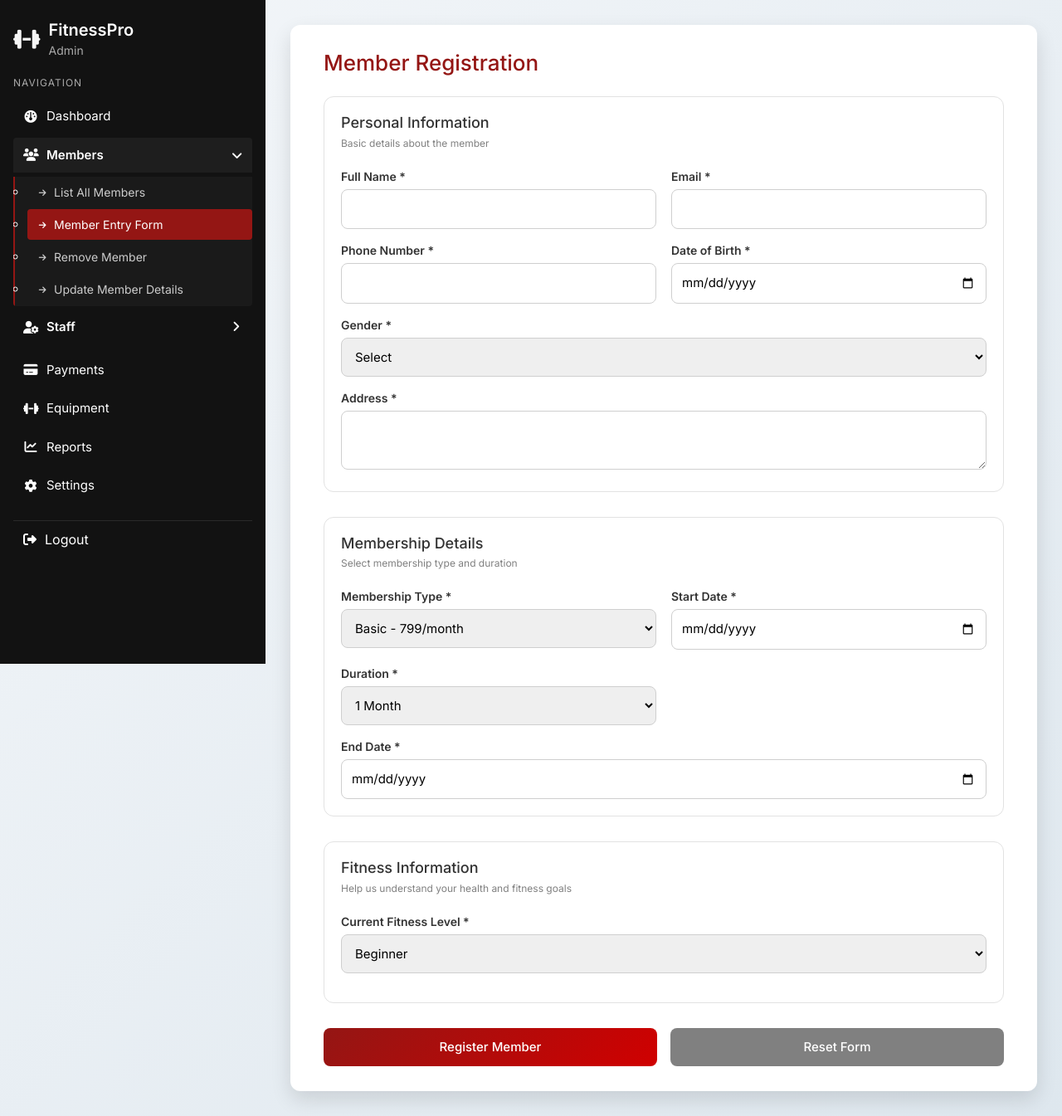
After one commit to Amatullah10/gym-management-system, a PHP site: page /admin1/member-entry.php in a window 1280 px wide. The commit adds this page. Shown: the whole page at 83% size. Run offline with PHP 8.4, Linux system fonts and the light colour scheme.

Commit message:
Made common.css File

```diff
--- /dev/null
+++ b/admin1/member-entry.php
@@ -0,0 +1,133 @@
+<?php
+session_start();
+
+/* TEMP: simulate logged-in user */
+$_SESSION['role'] = 'admin';
+$page = 'member-entry'; // For active sidebar highlight
+?>
+
+<?php include '../layout/header.php'; ?>
+<?php include '../layout/sidebar.php'; ?>
+
+<div class="main-wrapper">
+
+  <div class="main-content">
+    <div class="form-container mx-auto" style="max-width:900px;">
+
+      <h2>Member Registration</h2>
+
+      <form method="POST">
+
+        <!-- ========== PERSONAL INFORMATION ========== -->
+        <div class="section">
+          <h3>Personal Information</h3>
+          <p class="section-subtitle">Basic details about the member</p>
+
+          <div class="form-row">
+            <div>
+              <label>Full Name *</label>
+              <input type="text" name="full_name" required>
+            </div>
+
+            <div>
+              <label>Email *</label>
+              <input type="email" name="email" required>
+            </div>
+          </div>
+
+          <div class="form-row">
+            <div>
+              <label>Phone Number *</label>
+              <input type="text" name="phone" required>
+            </div>
+
+            <div>
+              <label>Date of Birth *</label>
+              <input type="date" name="dob" required>
+            </div>
+          </div>
+
+          <div class="form-row">
+            <div>
+              <label>Gender *</label>
+              <select name="gender" required>
+                <option value="">Select</option>
+                <option>Male</option>
+                <option>Female</option>
+                <option>Other</option>
+              </select>
+            </div>
+          </div>
+
+          <label>Address *</label>
+          <textarea name="address" required></textarea>
+        </div>
+
+        <!-- ========== MEMBERSHIP DETAILS ========== -->
+        <div class="section">
+          <h3>Membership Details</h3>
+          <p class="section-subtitle">Select membership type and duration</p>
+
+          <div class="form-row">
+            <div>
+              <label>Membership Type *</label>
+              <select name="membership_type" required>
+                <option>Basic - 799/month</option>
+                <option>Standard - 999/month</option>
+                <option>Premium - 1299/month</option>
+              </select>
+            </div>
+
+            <div>
+              <label>Start Date *</label>
+              <input type="date" name="start_date" required>
+            </div>
+
+            <div>
+              <label>Duration *</label>
+              <select name="duration" required>
+                <option>1 Month</option>
+                <option>3 Months</option>
+                <option>6 Months</option>
+                <option>12 Months</option>
+              </select>
+            </div>
+          </div>
+
+          <label>End Date *</label>
+          <input type="date" name="end_date" required>
+        </div>
+
+        <!-- ========== FITNESS INFO ========== -->
+        <div class="section">
+          <h3>Fitness Information</h3>
+          <p class="section-subtitle">Help us understand your health and fitness goals</p>
+
+          <div class="form-row">
+            <div>
+              <label>Current Fitness Level *</label>
+              <select name="fitness_level" required>
+                <option>Beginner</option>
+                <option>Medium</option>
+                <option>Advanced</option>
+              </select>
+            </div>
+          </div>
+        </div>
+
+        <!-- ========== BUTTONS ========== -->
+        <div class="d-flex gap-3">
+          <button type="submit" class="btn app-btn-primary w-100">Register Member</button>
+          <button type="reset" class="btn app-btn-secondary w-100">Reset Form</button>
+        </div>
+
+      </form>
+    </div>
+  </div>
+
+</div>
+
+<!-- Bootstrap JS -->
+<script src="https://cdn.jsdelivr.net/npm/bootstrap@5.3.2/dist/js/bootstrap.bundle.min.js"></script>
+</body>
+</html>
--- /dev/null
+++ b/css/common.css
@@ -0,0 +1,315 @@
+/* ======================================================
+   RESET & BASE
+====================================================== */
+* {
+  box-sizing: border-box;
+}
+
+body {
+  margin: 0;
+  font-family: 'Inter', sans-serif;
+  background: linear-gradient(135deg, #f3f6f9, #dee7ee);
+  color: #333;
+}
+
+/* ======================================================
+   ROOT VARIABLES (THEME)
+====================================================== */
+:root {
+  --card-bg: #ffffff;
+  --border-color: #e2e2e2;
+  --shadow: 0 10px 25px rgba(0,0,0,0.12);
+
+  --radius-sm: 6px;
+  --radius-md: 8px;
+  --radius-lg: 12px;
+
+  --active-color: #941614;
+}
+
+/* ======================================================
+   LAYOUT - MAIN CONTENT WRAPPER
+====================================================== */
+.main-wrapper {
+  margin-left: 25%; /* Match sidebar width */
+  min-height: 100vh;
+}
+
+.main-content {
+  padding: 30px;
+}
+
+/* ======================================================
+   TYPOGRAPHY
+====================================================== */
+h2 {
+  color: var(--active-color);
+  font-size: 26px;
+  margin-bottom: 25px;
+}
+
+.app-title {
+  text-align: center;
+  color: var(--active-color);
+  font-size: 26px;
+  margin-bottom: 25px;
+}
+
+.text-center { text-align: center; }
+.text-right { text-align: right; }
+
+/* ======================================================
+   DASHBOARD CARDS
+====================================================== */
+.app-card {
+  background: var(--card-bg);
+  padding: 20px;
+  border-radius: var(--radius-lg);
+  box-shadow: var(--shadow);
+  height: 100%;
+}
+
+.app-card-header {
+  font-weight: 600;
+  margin-bottom: 8px;
+}
+
+.app-card-value {
+  font-size: 28px;
+  font-weight: bold;
+}
+
+/* ======================================================
+   FORMS
+====================================================== */
+.form-container {
+  background: #fff;
+  padding: 30px 40px;
+  border-radius: var(--radius-lg);
+  box-shadow: var(--shadow);
+}
+
+.section {
+  border: 1.5px solid var(--border-color);
+  padding: 20px;
+  border-radius: var(--radius-lg);
+  margin-bottom: 30px;
+}
+
+.section h3 {
+  margin-top: 0;
+  margin-bottom: 5px;
+  color: #333;
+  font-size: 18px;
+}
+
+.section-subtitle {
+  font-size: 12px;
+  color: gray;
+  margin-bottom: 20px;
+  margin-top: 0;
+}
+
+/* Form grid for responsive columns */
+.form-row {
+  display: grid;
+  grid-template-columns: repeat(auto-fit, minmax(280px, 1fr));
+  gap: 18px;
+  margin-bottom: 15px;
+}
+
+/* Form labels and inputs */
+label {
+  display: block;
+  font-size: 14px;
+  font-weight: 600;
+  margin-bottom: 5px;
+  color: #333;
+}
+
+/* Style for form controls - higher specificity to override Bootstrap if needed */
+input[type="text"],
+input[type="email"],
+input[type="date"],
+input[type="number"],
+input[type="password"],
+select,
+textarea {
+  width: 100%;
+  padding: 12px;
+  border-radius: var(--radius-md);
+  border: 1px solid #cfcfcf;
+  font-size: 15px;
+  font-family: 'Inter', sans-serif;
+  transition: border 0.2s;
+}
+
+input[type="text"]:focus,
+input[type="email"]:focus,
+input[type="date"]:focus,
+input[type="number"]:focus,
+input[type="password"]:focus,
+select:focus,
+textarea:focus {
+  border: 2px solid var(--active-color);
+  outline: none;
+  box-shadow: none; /* Override Bootstrap focus shadow */
+}
+
+textarea {
+  resize: vertical;
+  min-height: 65px;
+}
+
+/* ======================================================
+   BUTTONS (OVERRIDE BOOTSTRAP)
+====================================================== */
+/* Primary Button - Red gradient */
+.btn.app-btn-primary {
+  background: linear-gradient(135deg, var(--active-color), #d00000);
+  border: none;
+  color: #fff;
+  padding: 12px 24px;
+  border-radius: var(--radius-md);
+  font-size: 15px;
+  cursor: pointer;
+  transition: transform 0.2s;
+  font-weight: 500;
+}
+
+.btn.app-btn-primary:hover,
+.btn.app-btn-primary:focus {
+  background: linear-gradient(135deg, #b01917, #a00000);
+  transform: scale(1.03);
+  color: #fff;
+  box-shadow: none;
+}
+
+/* Secondary Button - Gray */
+.btn.app-btn-secondary {
+  background: #808080;
+  border: none;
+  color: #fff;
+  padding: 12px 24px;
+  border-radius: var(--radius-md);
+  font-size: 15px;
+  cursor: pointer;
+  transition: transform 0.2s;
+  font-weight: 500;
+}
+
+.btn.app-btn-secondary:hover,
+.btn.app-btn-secondary:focus {
+  background: #6a6a6a;
+  transform: scale(1.03);
+  color: #fff;
+  box-shadow: none;
+}
+
+/* ======================================================
+   TABLES (BOOTSTRAP COMPATIBLE)
+====================================================== */
+.app-table {
+  background: #fff;
+  border-radius: var(--radius-lg);
+  overflow: hidden;
+  box-shadow: var(--shadow);
+}
+
+.app-table thead th {
+  background: #f5f5f5;
+  font-weight: 600;
+  border: none;
+}
+
+.app-table tbody tr:hover {
+  background: #fafafa;
+}
+
+.app-table td,
+.app-table th {
+  padding: 12px 15px;
+}
+
+/* ======================================================
+   BADGES & STATUS
+====================================================== */
+.app-badge {
+  padding: 5px 10px;
+  border-radius: var(--radius-sm);
+  font-size: 12px;
+  font-weight: 600;
+  display: inline-block;
+}
+
+.app-badge-success { background: #d4edda; color: #155724; }
+.app-badge-danger  { background: #f8d7da; color: #721c24; }
+.app-badge-warning { background: #fff3cd; color: #856404; }
+
+/* ======================================================
+   ALERTS
+====================================================== */
+.app-alert {
+  padding: 15px;
+  border-radius: var(--radius-md);
+  margin-bottom: 20px;
+  border: 1px solid transparent;
+}
+
+.app-alert-success {
+  background: #d4edda;
+  color: #155724;
+  border-color: #c3e6cb;
+}
+
+.app-alert-error {
+  background: #f8d7da;
+  color: #721c24;
+  border-color: #f5c6cb;
+}
+
+.app-alert-warning {
+  background: #fff3cd;
+  color: #856404;
+  border-color: #ffeeba;
+}
+
+/* ======================================================
+   UTILITIES (BOOTSTRAP COMPATIBLE)
+====================================================== */
+.mt-10 { margin-top: 10px !important; }
+.mt-20 { margin-top: 20px !important; }
+.mb-10 { margin-bottom: 10px !important; }
+.mb-20 { margin-bottom: 20px !important; }
+
+.hidden { display: none !important; }
+.flex { display: flex !important; }
+.align-center { align-items: center !important; }
+.justify-between { justify-content: space-between !important; }
+
+/* ======================================================
+   RESPONSIVE
+====================================================== */
+@media (max-width: 992px) {
+  .main-wrapper {
+    margin-left: 25%;
+  }
+}
+
+@media (max-width: 768px) {
+  .main-wrapper {
+    margin-left: 0;
+  }
+
+  .main-content {
+    padding: 20px;
+  }
+
+  .form-container {
+    padding: 20px;
+  }
+
+  .form-row {
+    grid-template-columns: 1fr;
+  }
+}
--- a/css/sidebar.css
+++ b/css/sidebar.css
@@ -1,13 +1,6 @@
 /* ===============================
    GLOBAL SIDEBAR STYLE
    =============================== */
-/*
-.sidebar * {
-  font-family: 'Inter', sans-serif;
-  margin: 0;
-  padding: 0;
-} */
-
 .sidebar *:not(i):not(.fa):not([class^="fa-"]){
   font-family: 'Inter', sans-serif;
 }
@@ -25,7 +18,7 @@
    =============================== */
 
 .sidebar {
-  width: 20%;
+  width: 25%;
   background-color: var(--sidebar-bg);
   color: var(--text-light);
   padding: 24px 16px;
@@ -36,6 +29,17 @@
   overflow-y: auto;
 }
 
+/* Hide scrollbar for Chrome, Safari and Opera */
+.sidebar::-webkit-scrollbar {
+  display: none;
+}
+
+/* Hide scrollbar for IE, Edge and Firefox */
+.sidebar {
+  -ms-overflow-style: none;  /* IE and Edge */
+  scrollbar-width: none;  /* Firefox */
+}
+
 /* ===============================
    BRAND AREA
    =============================== */
@@ -44,6 +48,7 @@
   display: flex;
   align-items: center;
   gap: 10px;
+  margin-bottom: 10px;
 }
 
 .brand .logo {
@@ -55,12 +60,14 @@
   font-size: 20px;
   font-weight: 600;
   color: #fff;
+  margin: 0;
 }
 
 .brand-text p {
   font-size: 14px;
   color: #aaa;
   margin-top: 2px;
+  margin-bottom: 0;
 }
 
 /* ===============================
@@ -85,14 +92,15 @@
   padding: 0;
 }
 
-.nav-list li {
+.nav-list > li {
   position: relative;
   border-radius: 4px;
   overflow: hidden;
+  margin-bottom: 4px;
 }
 
 /* Main links */
-.nav-list li a,
+.nav-list li > a,
 .submenu-label {
   display: flex;
   align-items: center;
@@ -101,22 +109,50 @@
   font-size: 15px;
   text-decoration: none;
   transition: background 0.3s;
+  cursor: pointer;
 }
 
-.nav-list li a i,
+.nav-list li > a i,
 .submenu-label i {
   margin-right: 10px;
   width: 18px;
+  text-align: center;
 }
 
 /* Hover + Active */
-.nav-list li:hover > a,
+.nav-list > li:hover > a,
 .submenu-label:hover {
   background-color: var(--hover-bg);
 }
 
-.nav-list li.active > a {
+.nav-list > li.active > a {
   background-color: var(--active-color);
+}
+
+/* ===============================
+   SUBMENU ARROW INDICATOR
+   =============================== */
+
+.submenu-label {
+  position: relative;
+}
+
+.submenu-label::after {
+  content: "\f105"; /* FontAwesome chevron-right */
+  font-family: "Font Awesome 6 Free";
+  font-weight: 900;
+  position: absolute;
+  right: 15px;
+  transition: transform 0.3s;
+}
+
+.toggle-input:checked + .submenu-label::after {
+  transform: rotate(90deg);
+}
+
+/* Parent active state - when submenu is open and a child is active */
+.submenu.parent-active > .submenu-label {
+  background-color: var(--hover-bg);
 }
 
 /* ===============================
@@ -133,10 +169,12 @@
   border-top: 1px solid #2a2a2a;
   margin-top: 20px;
   text-decoration: none;
+  transition: background 0.3s;
 }
 
 .logout:hover {
   background-color: var(--hover-bg);
+  color: #fff;
 }
 
 /* ===============================
@@ -153,8 +191,10 @@
   display: none;
   flex-direction: column;
   background: #1a1a1a;
-  margin-left: 20px;
-  border-left: 2px solid #2a2a2a;
+  margin-left: 0;
+  border-left: 2px solid var(--active-color);
+  padding-left: 15px;
+  margin-top: 2px;
 }
 
 /* Expand when checked */
@@ -162,24 +202,32 @@
   display: flex;
 }
 
+/* Submenu list items */
+.submenu-items li {
+  margin-bottom: 2px;
+}
+
 /* Submenu links */
 .submenu-items li a {
   display: flex;
   align-items: center;
-  padding: 10px 12px;
+  padding: 8px 12px;
   font-size: 14px;
   color: #ccc;
   text-decoration: none;
-  transition: background 0.3s;
+  transition: all 0.3s;
+  border-radius: 4px;
 }
 
 .submenu-items li a i {
   margin-right: 8px;
-  font-size: 12px;
+  font-size: 10px;
+  width: 12px;
+  text-align: center;
 }
 
-/* Active submenu */
-.submenu-items li.active a {
+/* Active submenu - RED COLOR */
+.submenu-items li.active > a {
   background-color: var(--active-color);
   color: var(--text-light);
 }
@@ -188,4 +236,33 @@
 .submenu-items li a:hover {
   background-color: #2d2d2d;
   color: #fff;
+  padding-left: 16px;
 }
+
+/* Active submenu hover should stay red */
+.submenu-items li.active > a:hover {
+  background-color: var(--active-color);
+}
+
+/* ===============================
+   RESPONSIVE
+   =============================== */
+
+@media (max-width: 992px) {
+  .sidebar {
+    width: 25%;
+  }
+}
+
+@media (max-width: 768px) {
+  .sidebar {
+    width: 220px;
+    transform: translateX(-100%);
+    transition: transform 0.3s;
+    z-index: 1000;
+  }
+
+  .sidebar.active {
+    transform: translateX(0);
+  }
+}
--- a/layout/header.php
+++ b/layout/header.php
@@ -15,7 +15,12 @@
 
   <!-- SIDEBAR CSS -->
   <link rel="stylesheet" href="../css/sidebar.css">
-    <!-- COMMON CSS -->
-  <!-- <link rel="stylesheet" href="/css/common.css"> -->
+
+    <!-- Bootstrap CSS -->
+<link href="https://cdn.jsdelivr.net/npm/bootstrap@5.3.2/dist/css/bootstrap.min.css" rel="stylesheet">
+
+<!-- Your Common CSS (overrides Bootstrap) -->
+<link rel="stylesheet" href="../css/common.css">
+
 </head>
 <body>
```
